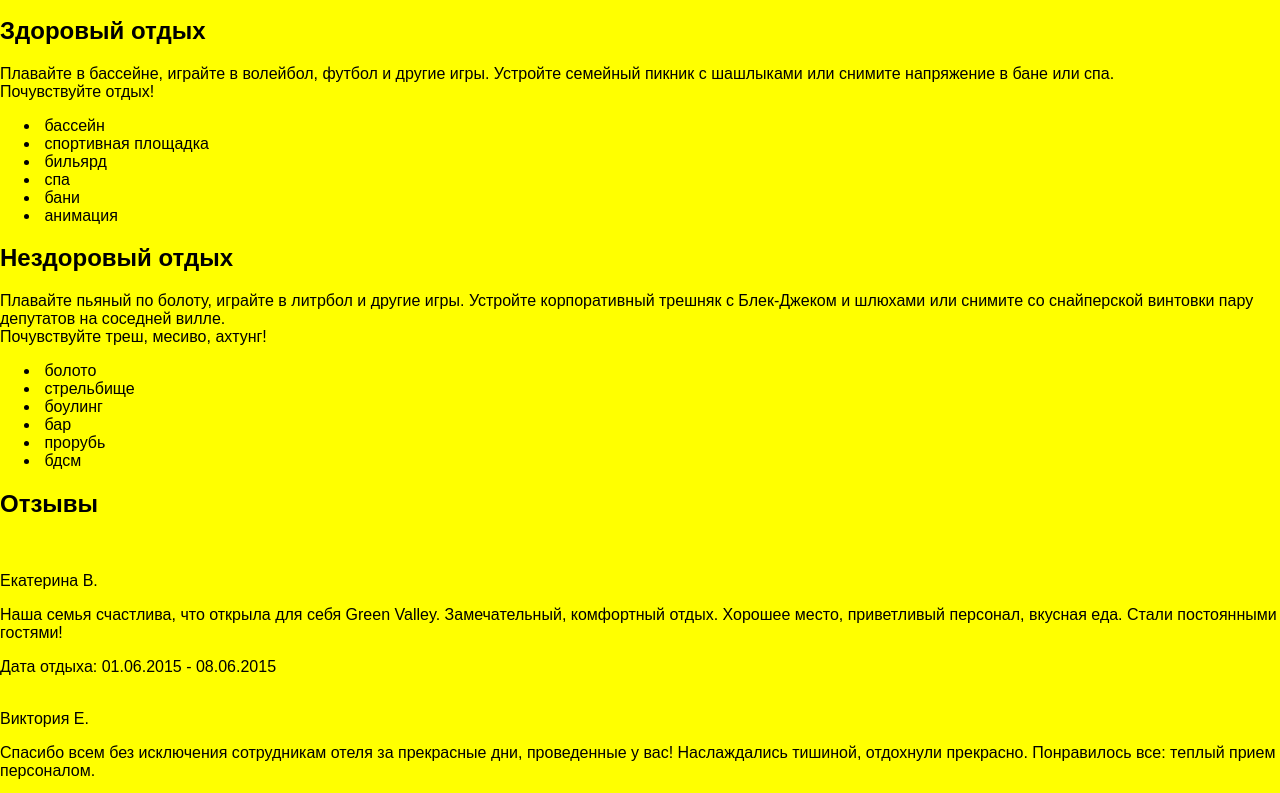
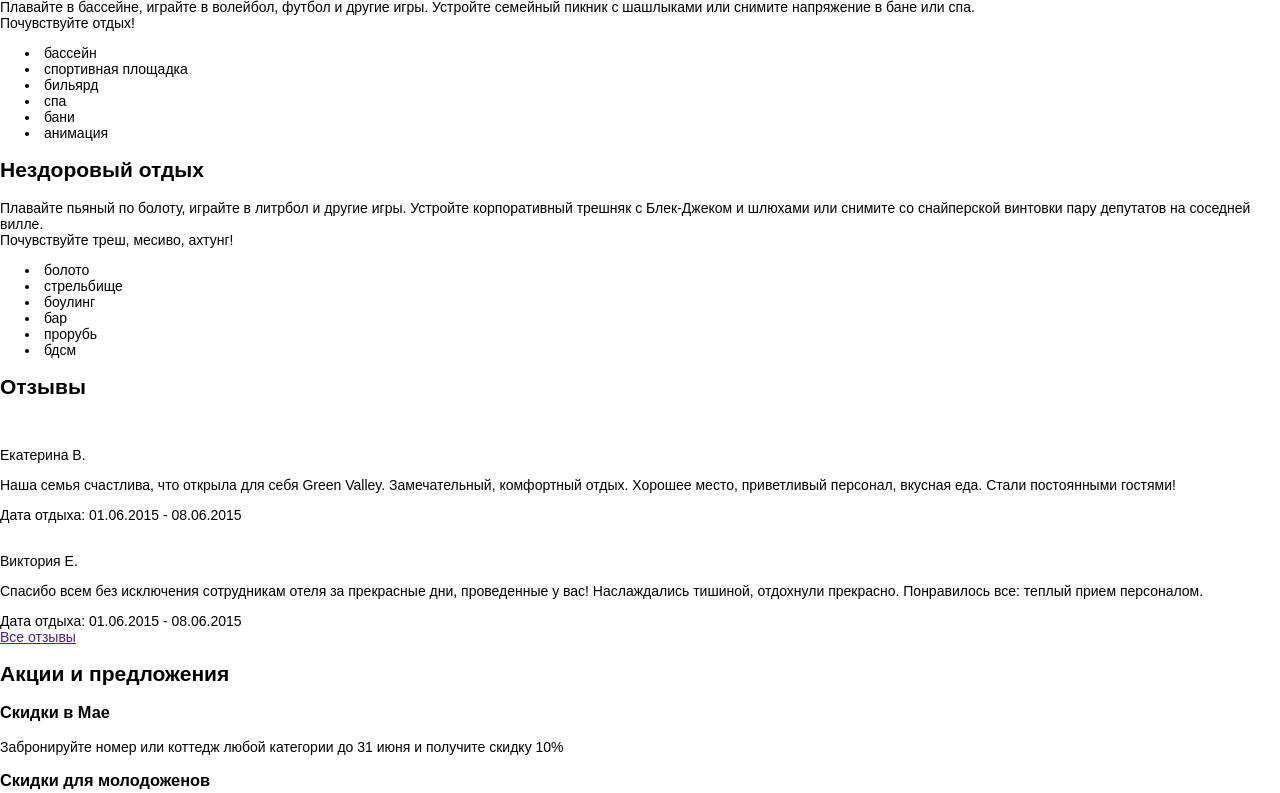
Before and after one commit to vlkvr/greenvalley.site, a website: page src/index.html in a window 1280 px wide. Shown: the part 477-1270 px from the top of the page. Drawn offline with Linux system fonts and the light colour scheme.

Commit message:
Включение и начальные настройки автоматизации

```diff
--- a/gulpfile.js
+++ b/gulpfile.js
@@ -1,4 +1,9 @@
 'use strict';
+
+// Читаем содержимое package.json в константу
+const pjson = require('./package.json');
+// Получим из константы другую константу с адресами паппок сборки и исходников
+const dirs = pjson.config.directories;
 
 // Определим необходимые инструменты
 const gulp         = require('gulp');
@@ -12,7 +17,7 @@ const browserSync  = require('browser-sync').create();
 
 // ЗАДАЧА: Компиляция препроцессора
 gulp.task('less', function(){
-  return gulp.src('./less/style.less')                      // какой файл компилировать (путь из константы)
+  return gulp.src(dirs.source + '/less/style.less')         // какой файл компилировать (путь из константы)
     .pipe(sourcemaps.init())                                // инициируем карту кода
     .pipe(less())                                           // компилируем LESS
     .pipe(rename('style.css'))                              // переименовываем
@@ -21,7 +26,7 @@ gulp.task('less', function(){
         mqpacker({ sort: true }),                           // объединение медиавыражений
     ]))
     .pipe(sourcemaps.write('/'))                            // записываем карту кода как отдельный файл (путь из константы)
-    .pipe(gulp.dest('./css/'))                              // записываем CSS-файл (путь из константы)
+    .pipe(gulp.dest(dirs.source + '/css/'))                              // записываем CSS-файл (путь из константы)
     .pipe(browserSync.stream());                            // обновляем в браузере
 });
 
@@ -39,19 +44,19 @@ gulp.task('build', gulp.series(
 gulp.task('serve', gulp.series('build', function() {
 
   browserSync.init({                                        // запускаем локальный сервер (показ, автообновление, синхронизацию)
-    server: './',                                           // папка, которая будет «корнем» сервера (путь из константы)
+    server: './src/',                                       // папка, которая будет «корнем» сервера (путь из константы)
     port: 3000,                                             // порт, на котором будет работать сервер
     startPath: 'index.html',                                // файл, который буде открываться в браузере при старте сервера
-    //open: false,                                            // чтобы при каждом старте сервера в браузере не открывалась новая вкладка со страницей
+    open: false,                                            // чтобы при каждом старте сервера в браузере не открывалась новая вкладка со страницей
   });
 
   gulp.watch(                                               // следим за HTML
-    './*.html',
+    dirs.source + '/*.html',
     gulp.series('html', reloader)                           // при изменении файлов запускаем пересборку HTML и обновление в браузере
   );
 
   gulp.watch(                                               // следим за LESS
-    './less/**/*.less',
+    dirs.source + '/less/**/*.less',
     gulp.series('less')                                     // при изменении запускаем компиляцию (обновление браузера — в задаче компиляции)
   );
 
--- a/less/blocks/page-header.less
+++ /dev/null
@@ -1,3 +0,0 @@
-.page-header {
-  color: @text-color;
-}
--- a/less/style.less
+++ /dev/null
@@ -1,4 +0,0 @@
-@import 'variables.less';
-
-@import 'global.less';
-@import 'blocks/page-header.less';
--- a/less/variables.less
+++ /dev/null
@@ -1,10 +0,0 @@
-@screen-xs:                   480px;
-@screen-sm:                   768px;
-@screen-md:                   992px;
-@screen-lg:                   1200px;
-@screen-xl:                   1920px;
-
-@text-color:                  #000;
-
-@font-family:                 'Open Sans_my', sans-serif;
-@font-size:                   14px;
--- a/package.json
+++ b/package.json
@@ -23,5 +23,11 @@
     "gulp-sourcemaps": "^1.6.0",
     "ttf2woff": "^2.0.1",
     "ttf2woff2": "^2.0.3"
+  },
+  "config": {
+    "directories": {
+      "source": "./src",
+      "build": "./build"
+    }
   }
 }
--- /dev/null
+++ b/src/blocks/page_header/page_header.less
@@ -0,0 +1,4 @@
+.page-header {
+  font-family: @font-family;
+  font-size: @font-size;
+}
--- a/less/global.less
+++ b/src/less/global.less
@@ -2,6 +2,6 @@ body {
   min-width: 320px;
   margin: 0;
   font-family: @font-family;
-  color: @text-color;
-  background-color: #ff0;
+  font-size: @font-size;
+  background-color: #fff;
 }
--- /dev/null
+++ b/src/less/style.less
@@ -0,0 +1,5 @@
+@import './src/less/variables.less';
+
+@import './src/less/global.less';
+
+@import './src/blocks/page_header/page_header.less';
--- /dev/null
+++ b/src/less/variables.less
@@ -0,0 +1,25 @@
+//Типографика
+
+@font-size:     14px;
+@font-size--h1:     ;
+@font-size--h2:     ;
+@font-size--h3:     ;
+@font-size--h4:     ;
+@font-size--h5:     ;
+@font-size--h6:     ;
+
+@line-height:       ;
+
+@font-family:   'Open Sans_my', sans-serif;;
+
+
+// Шрифты
+
+
+
+//
+@screen-sm:     480px;
+@screen-md:     768px;
+@screen-lg:     992px;
+@screen-xl:     1200px;
+@screen-xxl:    1920px;
```
Also changed, not shown: src/blocks/page_header/page_header.html (added), src/booking_form.html (renamed from booking_form.html), src/css/style.css, src/index.html (renamed from index.html), src/room.html (renamed from room.html), src/room_list.html (renamed from room_list.html), 2 other files.
